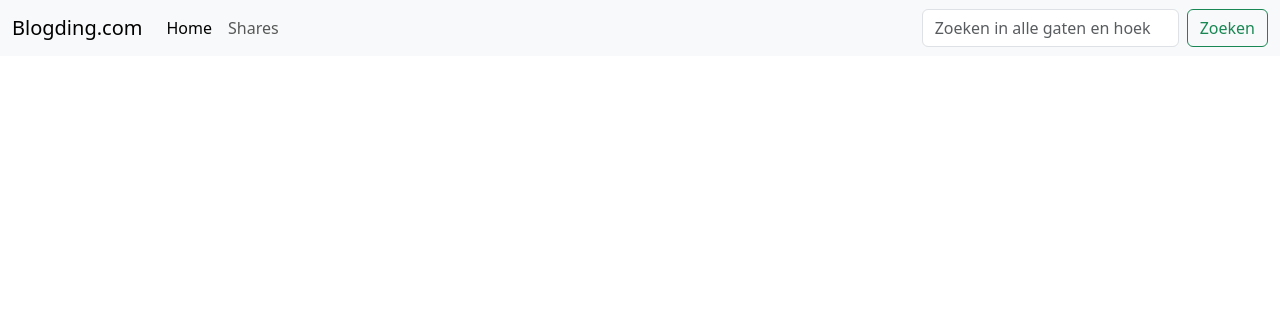
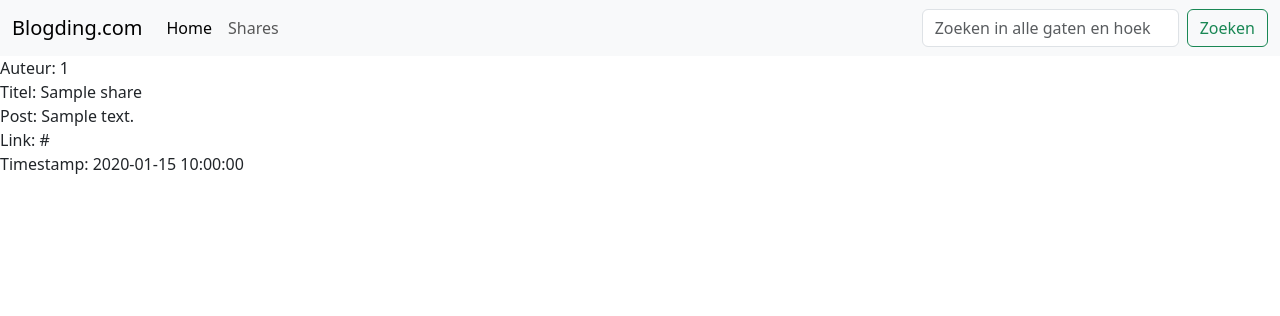
Before and after one commit to w-d-e-v/WEB2, a PHP site: page / in a window 1280 px wide. Shown: the top 316 px of the page. Run offline with PHP 8.4, Linux system fonts and the light colour scheme; tables that the repository leaves empty or names only in its code hold one stand-in row (values such as "Sample post").

Commit message:
share view toegevoegd en positief getest!

```diff
--- /dev/null
+++ b/Opdracht3/classes/sharesview.class.php
@@ -0,0 +1,11 @@
+<?php
+  class SharesView extends Shares {
+    public function showShare($id) {
+      $results = $this->getShare($id);
+      echo "Auteur: " . $results[0]['user_id'] . "<br>";
+      echo "Titel: " . $results[0]['title'] . "<br>";
+      echo "Post: " . $results[0]['body']. "<br>";
+      echo "Link: " . $results[0]['link'] . "<br>";
+      echo "Timestamp: " . $results[0]['create_date'];
+    }
+  }
--- a/Opdracht3/index.php
+++ b/Opdracht3/index.php
@@ -28,9 +28,14 @@
     $usersObj2->createUser('Iet', 'Sanders', '1999-07-07');
     */
 
-    //ff testen of we een share kunnen maken op basis van wat ik heb gemaakt
+    /* ff testen of we een share kunnen maken op basis van wat ik heb gemaakt
     $sharesObj = new SharesContr();
     $sharesObj->createShare(1, 'Supertitel!', 'Dit is de body', 'https://blogding.com/');
+    */
+
+    // Dan moet hij ook uitgelezen kunnen worden
+    $sharesRead = new SharesView();
+    echo $sharesRead->showShare(1);
   ?>
 </body>
 </html>
```
